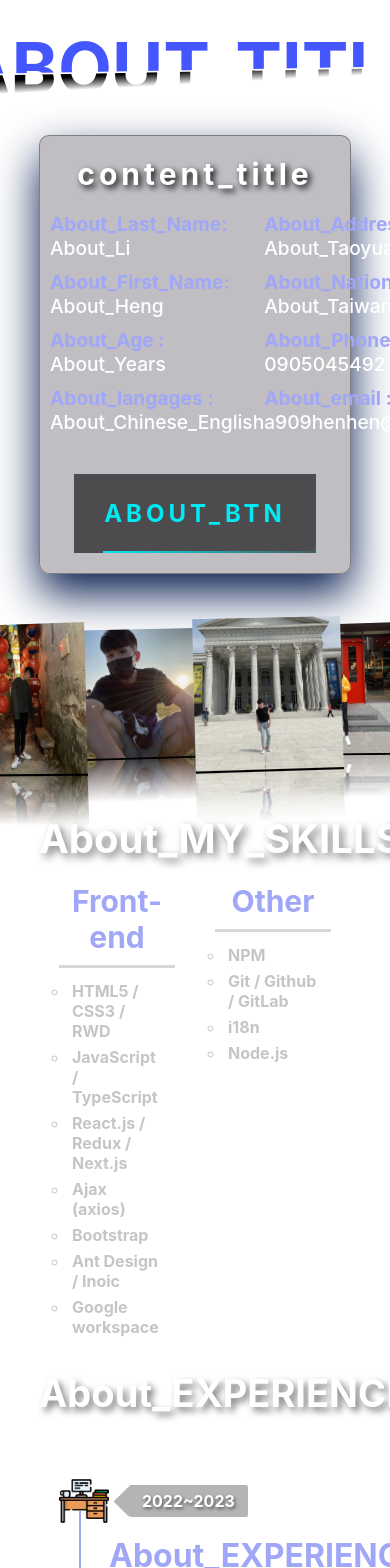
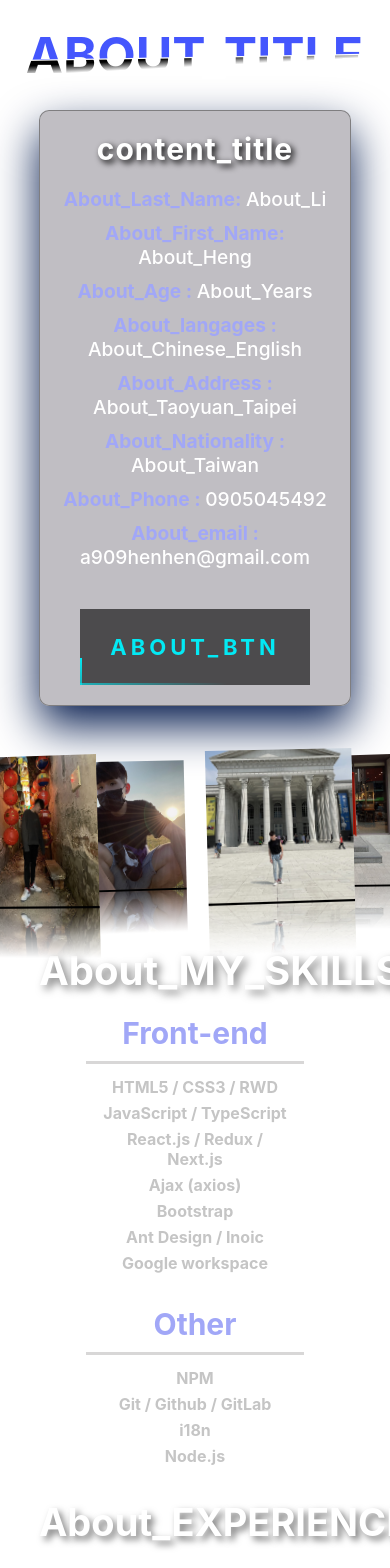
Before and after one commit to felff/personal-website, a Next.js app: page /about in a window 390 px wide. Shown: the top 1568 px of the page. Built offline with nearby package versions, Linux system fonts and the light colour scheme.

Commit message:
css update

```diff
--- a/src/styles/about.module.css
+++ b/src/styles/about.module.css
@@ -215,18 +215,39 @@
     .flex_box {
         display: block;
     }
-
+    .title{
+        font-size: 50px;
+    }
+    .personal {
+        display: block;
+        text-align: center;
+    }
     .content {
         width: 100%;
     }
-
+    .content h2 {
+        letter-spacing: 1px;
+    }
     .box {
         width: 100%;
         margin: 50px 0;
     }
+    .skill{
+        text-align: center;
+    }
+
+    .skill>ul {
+        display: block;
+    }
 
     .skill>ul>li {
-        width: 50%;
+        width: 70%;
+        margin-left: auto;
+        margin-right: auto;
+    }
+
+    .skill li ul li {
+        list-style: none;
     }
 
     .experience ul {
--- a/src/styles/home.module.css
+++ b/src/styles/home.module.css
@@ -26,7 +26,7 @@
 
 .color:nth-child(3) {
     bottom: 20px;
-    left: 50px;
+    left: 10px;
     width: 600px;
     height: 600px;
     background-color: rgb(15, 0, 153);
@@ -165,6 +165,21 @@
     .bg{
         display: block;
     }
+
+    .about h1 {
+        font-size: 50px;
+    }
+    .btn {
+        margin-top: 40px;
+    }
+    .about p {
+        text-align: center;
+    }
+    .color:nth-child(3),
+    .color:nth-child(1){
+        width: 100px;
+        height: 100px;
+    }
     .container {
         position: relative;
         width: 100%;
--- a/src/styles/index.module.css
+++ b/src/styles/index.module.css
@@ -1,6 +1,7 @@
 .container {
     background: radial-gradient(circle at center, rgb(5, 1, 58), rgb(0, 0, 0));
     min-height: 100%;
+    width: 100%;
 }
 
 .checkBox {
--- a/src/styles/moreButton.module.css
+++ b/src/styles/moreButton.module.css
@@ -2,7 +2,7 @@
     position: relative;
     padding: 25px 30px;
     color: #03e9f4;
-    font-size: 24px;
+    font-size: 22px;
     display: inline-block;
     overflow: hidden;
     text-transform: uppercase;
```
